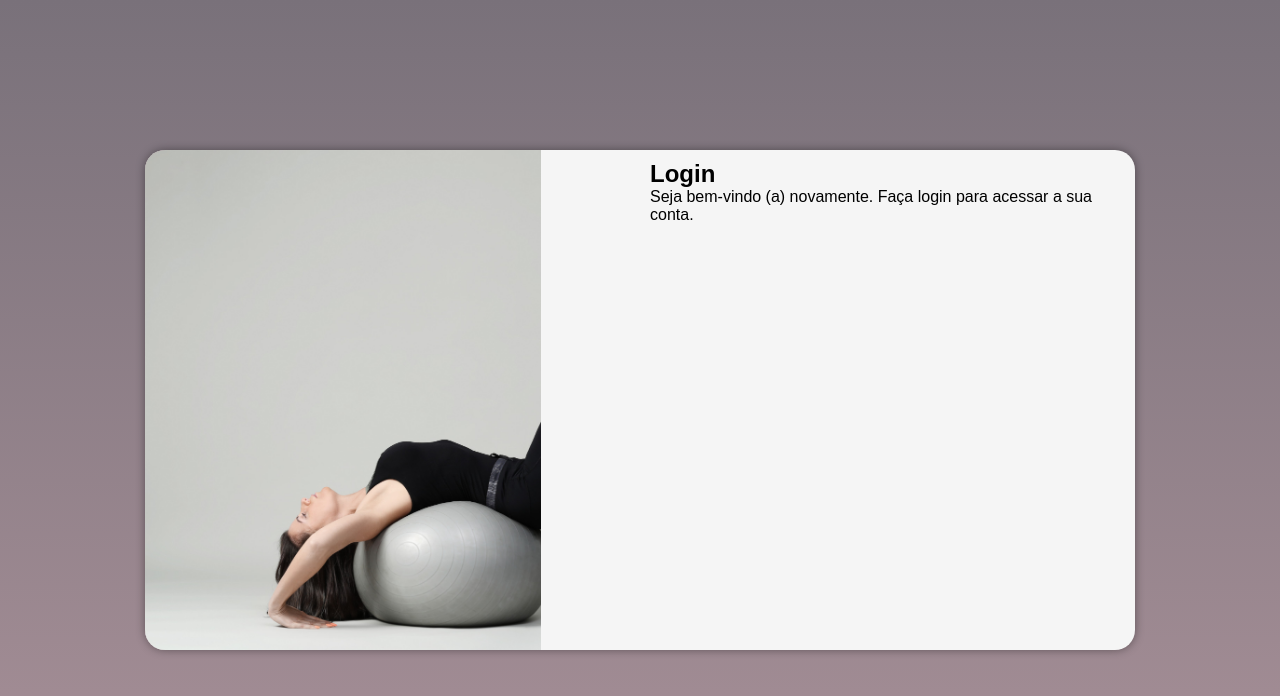
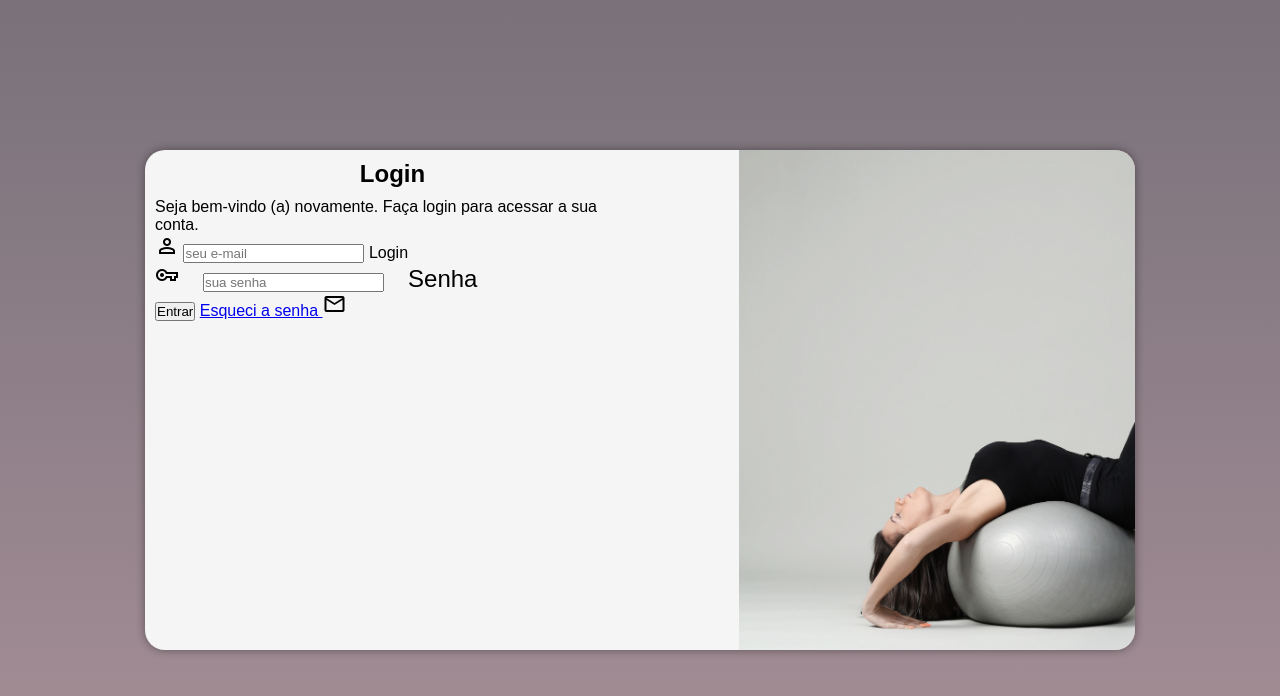
Before and after one commit to CarolinaMoreiraS/projeto-login, a plain HTML site: page index.html in a window 1280 px wide. Drawn offline with nearby package versions, Linux system fonts and the light colour scheme.

Commit message:
att form

```diff
--- a/estilos/mediaqueries.css
+++ b/estilos/mediaqueries.css
@@ -25,12 +25,12 @@
 
     }
     section#login > div#imagem {
-        float: left;
+        float: right;
         width: 40%;
         height: 100%;
     }
     section#login > div#form{
-        float: right;
+        float: left;
         width: 50%;
     }
     body {
@@ -38,3 +38,7 @@
     }
 
 }
+div#form > p{
+    font-size: 1.0em;
+
+}
--- a/estilos/style.css
+++ b/estilos/style.css
@@ -40,3 +40,10 @@ section#login > div#form{
     display: block;
      padding: 10px;
 }
+div#form > h1 {
+    text-align: center;
+    margin-bottom: 10px;
+}
+div#form > p{
+    font-size: 0.8em;
+}
--- a/index.html
+++ b/index.html
@@ -4,6 +4,7 @@
     <meta charset="UTF-8">
     <meta name="viewport" content="width=device-width, initial-scale=1.0">
     <title>Login</title>
+    <link href="https://fonts.googleapis.com/css2?family=Material+Symbols+Outlined" rel="stylesheet" />
     <link rel="stylesheet" href="estilos/style.css">
     <link rel="stylesheet" href="estilos/mediaqueries.css">
 </head>
@@ -16,7 +17,19 @@
             <div id="form">
                 <h1> Login</h1>
                 <p> Seja bem-vindo (a) novamente. Faça login para acessar a sua conta. </p>
-                <form action="login.php" method="post">
+                <form action="login.php" method="post" autocomplete="on">
+                    <div class="campo">
+                        <span class="material-symbols-outlined"> person</span>
+                        <input type="email" name="login" id="ilogin" placeholder="seu e-mail" autocomplete="email" required maxlength="40">
+                        <label for ="ilogin"> Login</label>
+                    </div>
+                    <div class="campo">
+                        <span class="material-symbols-outlined"> vpn_key
+                        <input type="password" name="senha" id="isenha" placeholder="sua senha" autocomplete="current-password" required maxlength="10">
+                        <label for="isenha"> Senha</label>
+                    </div>
+                    <input type="submit" value="Entrar">
+                    <a href="esqueci.html"> Esqueci a senha </a> <span class="material-symbols-outlined"> mail</span>
 
                 </form>
             </div>
```
